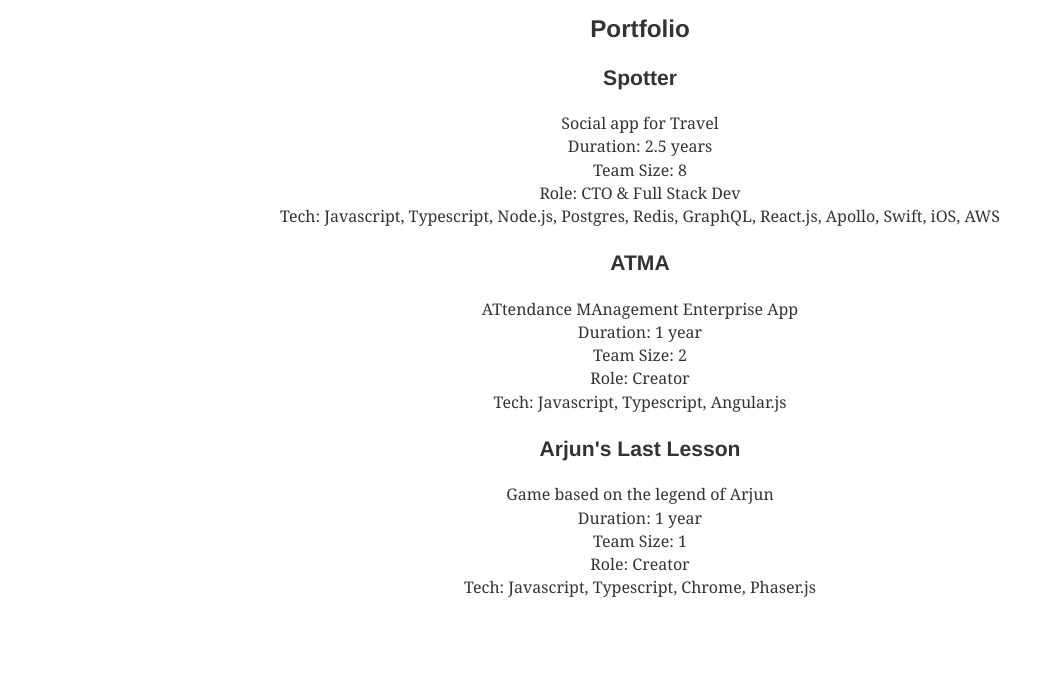
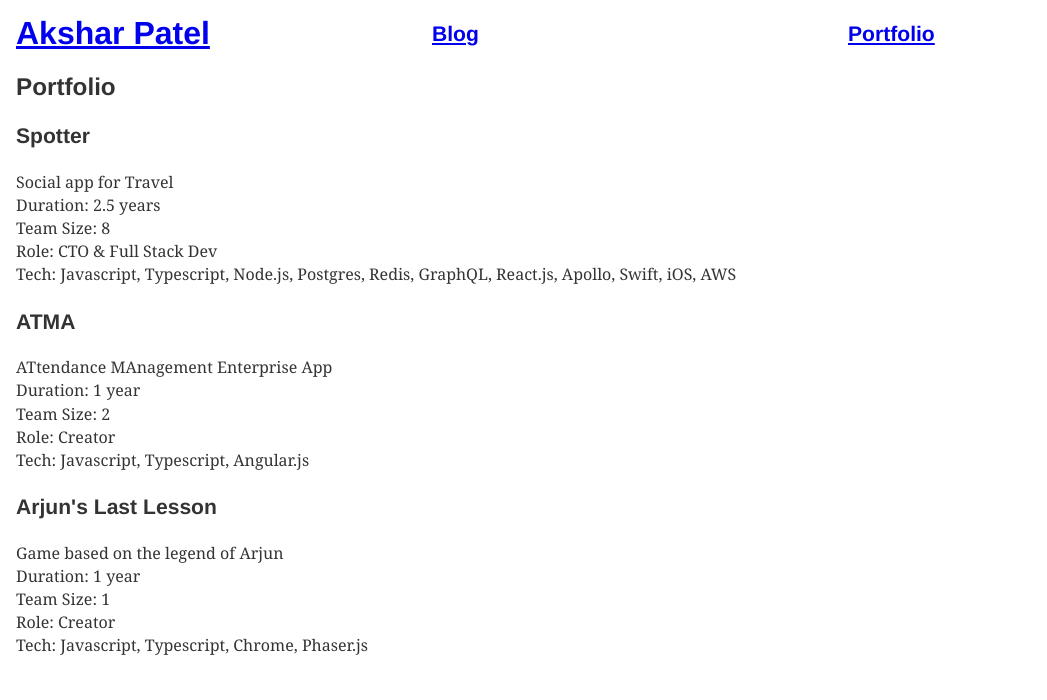
Before and after one commit to aksharpatel47/me, a Gatsby site: page /portfolio in a window 1280 px wide. Shown: the whole page, without its empty margins (0-1047 px from the left). Built offline with nearby package versions, Linux system fonts and the light colour scheme; Gatsby itself is replaced by a stand-in of ours; some packages are replaced by stand-ins of ours.

Commit message:
feat: add layout to all pages

```diff
--- a/src/components/default-layout.js
+++ b/src/components/default-layout.js
@@ -1,6 +1,6 @@
 import React from 'react'
 
-import { StaticQuery, graphql } from 'gatsby'
+import { StaticQuery, graphql, Link } from 'gatsby'
 
 const staticQuery = graphql`
   query {
@@ -12,4 +12,38 @@ const staticQuery = graphql`
   }
 `
 
-export default ({ children }) => <>{children}</>
+const renderLayout = (data, children) => (
+  <div
+    style={{
+      display: 'grid',
+      gridTemplateColumns: '1fr',
+      padding: '1rem',
+    }}
+  >
+    <div
+      style={{
+        display: 'grid',
+        gridTemplateColumns: '1fr 1fr 1fr',
+        justifyItems: 'start',
+      }}
+    >
+      <Link to="/" style={{ alignSelf: 'center' }}>
+        <h1>{data.site.siteMetadata.title}</h1>
+      </Link>
+      <Link to="/blog" style={{ alignSelf: 'center' }}>
+        <h3>Blog</h3>
+      </Link>
+      <Link to="/portfolio" style={{ alignSelf: 'center' }}>
+        <h3>Portfolio</h3>
+      </Link>
+    </div>
+    {children}
+  </div>
+)
+
+export default ({ children }) => (
+  <StaticQuery
+    query={staticQuery}
+    render={data => renderLayout(data, children)}
+  />
+)
--- a/src/pages/blogs.js
+++ /dev/null
@@ -1,3 +0,0 @@
-import React from 'react'
-
-export default () => <div>Placeholder for blogs</div>
--- a/src/pages/portfolio.js
+++ b/src/pages/portfolio.js
@@ -1,6 +1,7 @@
 import React from 'react'
 import Portfolio from '../data/portfolio.json'
 import { Project } from '../components/project'
+import Layout from '../components/default-layout'
 
 export default class PortfolioPage extends React.Component {
   constructor(props) {
@@ -13,10 +14,12 @@ export default class PortfolioPage extends React.Component {
       <Project project={proj} key={i} />
     ))
     return (
-      <div style={{ textAlign: 'center', marginTop: '1rem' }}>
-        <h2>Portfolio</h2>
-        {projects}
-      </div>
+      <Layout style={{ textAlign: 'center', marginTop: '1rem' }}>
+        <div>
+          <h2>Portfolio</h2>
+          {projects}
+        </div>
+      </Layout>
     )
   }
 }
--- a/src/templates/blog-post.js
+++ b/src/templates/blog-post.js
@@ -1,15 +1,16 @@
 import React from 'react'
 import { graphql } from 'gatsby'
+import Layout from '../components/default-layout'
 
 export default ({ data }) => {
   const post = data.markdownRemark
   return (
-    <>
+    <Layout>
       <div>
         <h1>{post.frontmatter.title}</h1>
         <div dangerouslySetInnerHTML={{ __html: post.html }} />
       </div>
-    </>
+    </Layout>
   )
 }
 
```
Also changed, not shown: src/pages/blog.js (added, +39 -0 lines).
